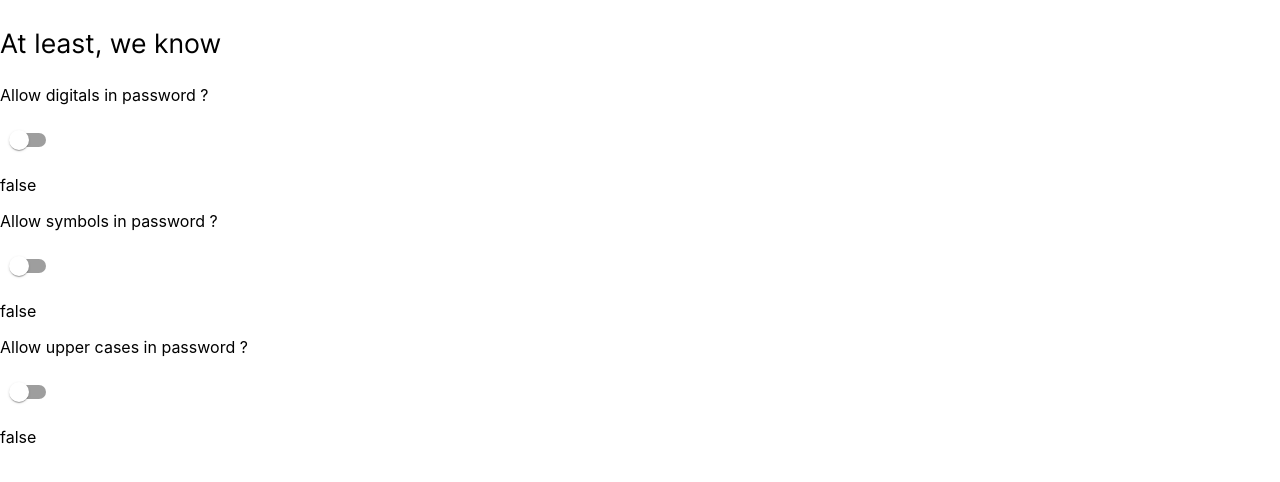
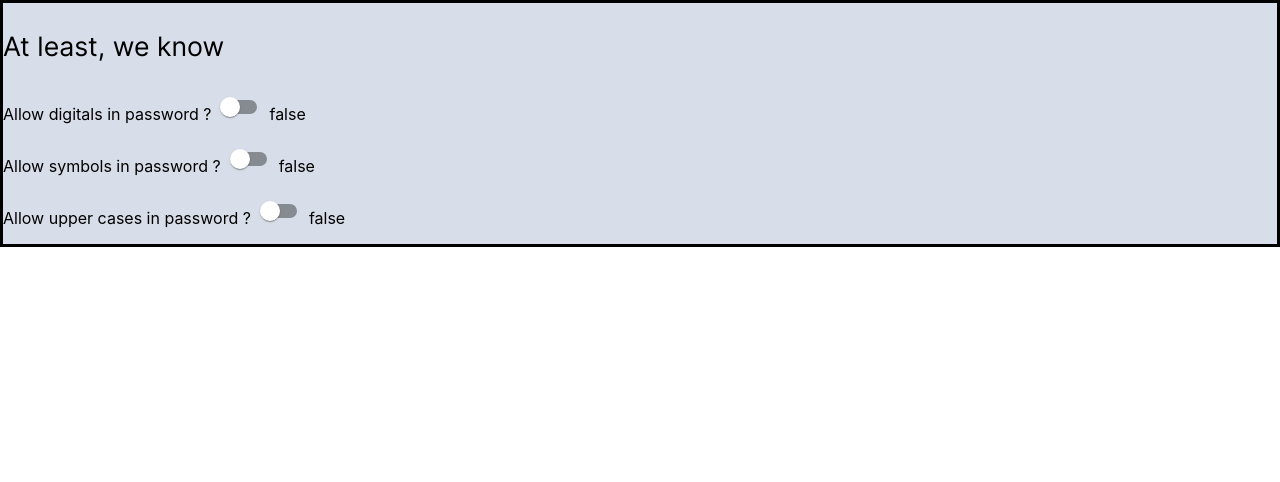
Before and after one commit to ilefM/password-generator, a React (Create React App) app: page / in a window 1280 px wide. Shown: the top 482 px of the page. Built offline with nearby package versions, Linux system fonts and the light colour scheme.

Commit message:
styled component with MUI + README update

```diff
--- a/src/App.tsx
+++ b/src/App.tsx
@@ -1,13 +1,15 @@
 import React from "react";
 import {GlobalStyle} from "./GlobalStyle";
 import Generator from "./components/Generator";
+import {ThemeProvider} from "@mui/material/styles";
+import {NordTheme} from "./themes/NordTheme";
 
 function App() {
     return (
-        <>
+        <ThemeProvider theme={NordTheme}>
             <GlobalStyle />
             <Generator />
-        </>
+        </ThemeProvider>
     );
 }
 
--- a/src/components/Generator/index.tsx
+++ b/src/components/Generator/index.tsx
@@ -1,11 +1,11 @@
 import React from "react";
 import * as Constants from "../../constants";
 import PropertySwitch from "../PropertySwitch";
-import {Text} from "./styles";
+import {Card, Text} from "./styles";
 
 const Generator = () => {
     return (
-        <div>
+        <Card>
             <Text>At least, we know</Text>
             <PropertySwitch
                 text={Constants.propertyDigitalText}
@@ -19,7 +19,7 @@ const Generator = () => {
                 text={Constants.propertyUpperCaseText}
                 property={false}
             />
-        </div>
+        </Card>
     );
 };
 
--- a/src/components/Generator/styles.ts
+++ b/src/components/Generator/styles.ts
@@ -1,4 +1,11 @@
 import styled from "styled-components";
+
+export const Card = styled.div`
+    position: relative;
+    align-content: center;
+    border: 3px solid;
+    background-color: #d8dee9;
+`;
 
 export const Button = styled.button`
     background: #8fbcbb;
--- a/src/components/PropertySwitch/index.tsx
+++ b/src/components/PropertySwitch/index.tsx
@@ -17,7 +17,11 @@ const PropertySwitch: FC<IProperties> = ({text, property}) => {
     return (
         <Container>
             <Text>{text}</Text>
-            <Switch defaultChecked={checked} onChange={handleClick} />
+            <Switch
+                defaultChecked={checked}
+                onChange={handleClick}
+                color="primary"
+            />
             <Text>{checked ? "true" : "false"}</Text>
         </Container>
     );
--- a/src/components/PropertySwitch/styles.ts
+++ b/src/components/PropertySwitch/styles.ts
@@ -1,5 +1,8 @@
 import styled from "styled-components";
 
-export const Container = styled.div``;
+export const Container = styled.div`
+    display: flex;
+    flex-direction: row;
+`;
 
 export const Text = styled.p``;
--- /dev/null
+++ b/src/themes/NordTheme.ts
@@ -0,0 +1,9 @@
+import {createTheme} from "@mui/material/styles";
+
+export const NordTheme = createTheme({
+    palette: {
+        primary: {
+            main: "#5E81AC",
+        },
+    },
+});
```
Also changed, not shown: package.json (+6 -4 lines), 2 other files (tests, documents, lock files or other folders).
